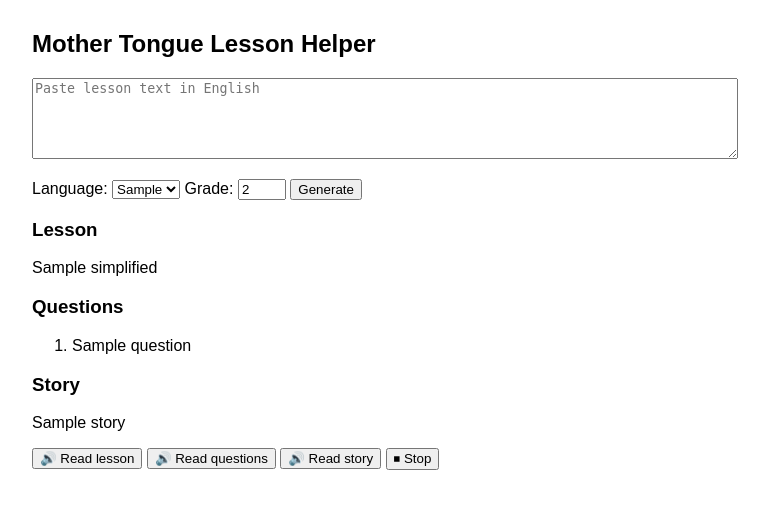
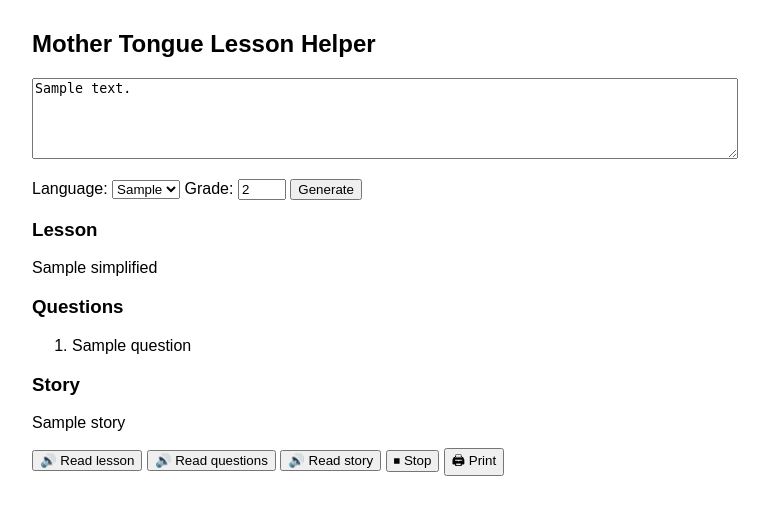
Before and after one commit to 27rakshitapatil-sys/vernacular-edu, a Django app: template core/templates/core/index.html in a window 1280 px wide. Shown: the top 515 px of the page, without its empty margins (258-1027 px from the left). Run offline with Django 5.2, Linux system fonts and the light colour scheme; the template is opened without the code that fills it: most values are stand-ins (such as "Sample title", 1, 10 or a date in 2020).

Commit message:
Add print button for classroom handouts

```diff
--- a/core/templates/core/index.html
+++ b/core/templates/core/index.html
@@ -1,20 +1,28 @@
 <!doctype html>
 <html>
-<head><meta charset="utf-8"><title>Lesson Helper</title></head>
+<head>
+  <meta charset="utf-8"><title>Lesson Helper</title>
+  <style>
+    @media print {
+      #lesson-form, button, .no-print { display: none !important; }
+      body { font-size: 18px; }
+    }
+  </style>
+</head>
 <body style="font-family:sans-serif;max-width:700px;margin:30px auto;padding:0 16px">
   <h2>Mother Tongue Lesson Helper</h2>
 
   <form method="post" id="lesson-form">
     {% csrf_token %}
-    <textarea name="text" rows="5" style="width:100%" placeholder="Paste lesson text in English"></textarea>
+    <textarea name="text" rows="5" style="width:100%" placeholder="Paste lesson text in English">{{ text }}</textarea>
     <p>
       Language:
       <select name="language">
         {% for code, info in languages.items %}
-          <option value="{{ code }}">{{ info.0 }}</option>
+          <option value="{{ code }}" {% if code == selected_lang %}selected{% endif %}>{{ info.0 }}</option>
         {% endfor %}
       </select>
-      Grade: <input name="grade" type="number" value="2" min="1" max="5">
+      Grade: <input name="grade" type="number" value="{{ grade|default:2 }}" min="1" max="5">
       <button type="submit" id="go-btn">Generate</button>
     </p>
   </form>
@@ -53,6 +61,7 @@
     <button onclick="speak('questions')">🔊 Read questions</button>
     <button onclick="speak('story')">🔊 Read story</button>
     <button onclick="speechSynthesis.cancel()">⏹ Stop</button>
+    <button onclick="window.print()">🖨 Print</button>
     <script>
       function speak(id) {
         speechSynthesis.cancel();
```
